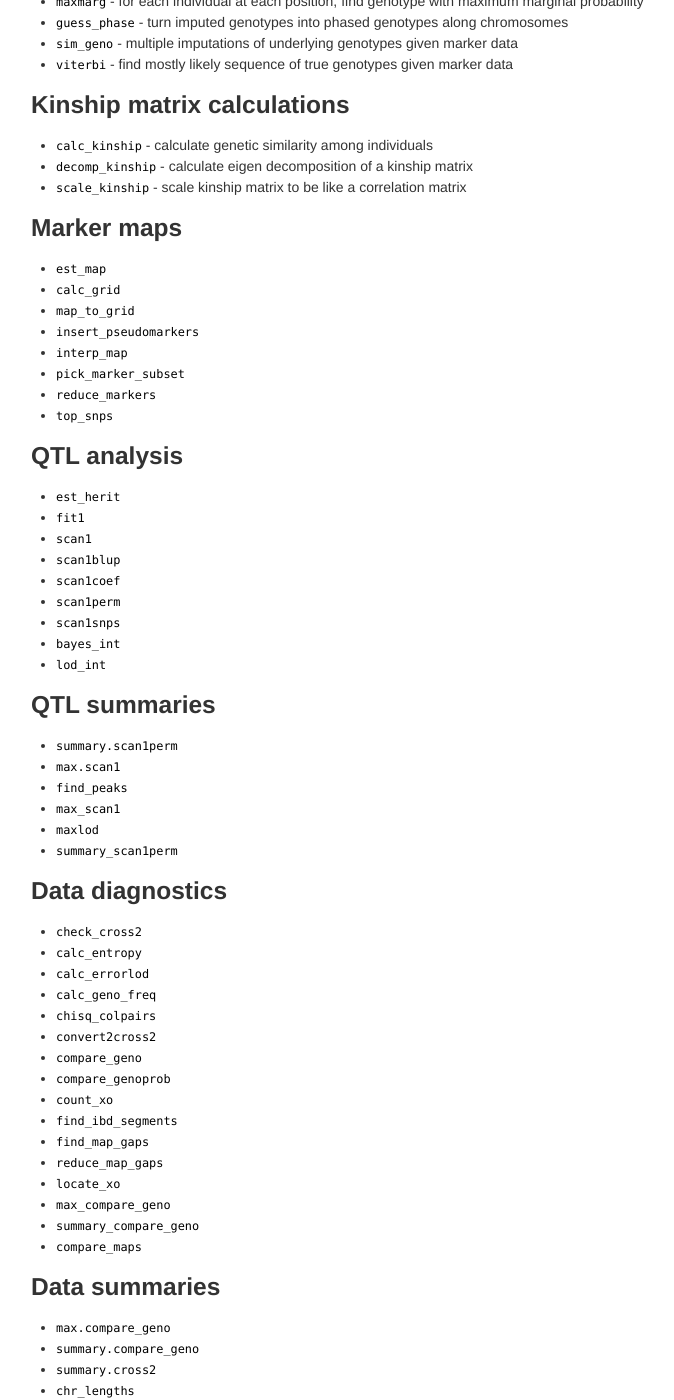
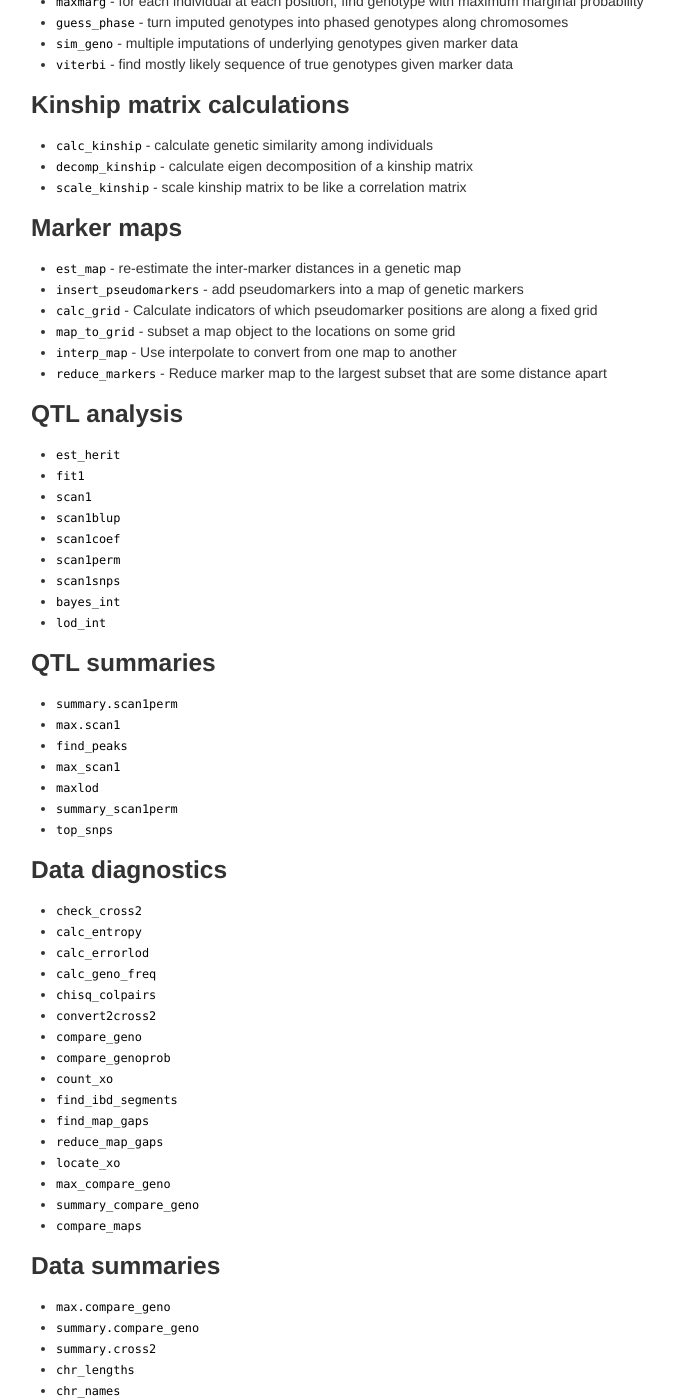
Before and after one commit to rqtl/qtl2, a Jekyll site: the page built from pages/rqtl2_functions.md, in a window 1280 px wide and 1400 px high, scrolled down 1258 px. Shown: the whole window, without its empty margins (219-893 px from the left). Built offline with Jekyll 4.4.1, drawn with Linux system fonts in a browser that asks for light colours.

Commit message:
pages/rqtl2_functions.md: a few more descriptions; remove pick_marker_subset()

```diff
--- a/pages/rqtl2_functions.md
+++ b/pages/rqtl2_functions.md
@@ -94,14 +94,14 @@ description: Annotated/categorized list of functions in R/qtl2
 
 ### Marker maps
 
-- `est_map`
-- `calc_grid`
-- `map_to_grid`
-- `insert_pseudomarkers`
-- `interp_map`
-- `pick_marker_subset`
-- `reduce_markers`
-- `top_snps`
+- `est_map` - re-estimate the inter-marker distances in a genetic map
+- `insert_pseudomarkers` - add pseudomarkers into a map of genetic markers
+- `calc_grid` - Calculate indicators of which pseudomarker positions
+  are along a fixed grid
+- `map_to_grid` - subset a map object to the locations on some grid
+- `interp_map` - Use interpolate to convert from one map to another
+- `reduce_markers` - Reduce marker map to the largest subset that are
+  some distance apart
 
 
 ### QTL analysis
```
Also changed, not shown: other parts of pages/rqtl2_functions.md (+1 -0 lines).
